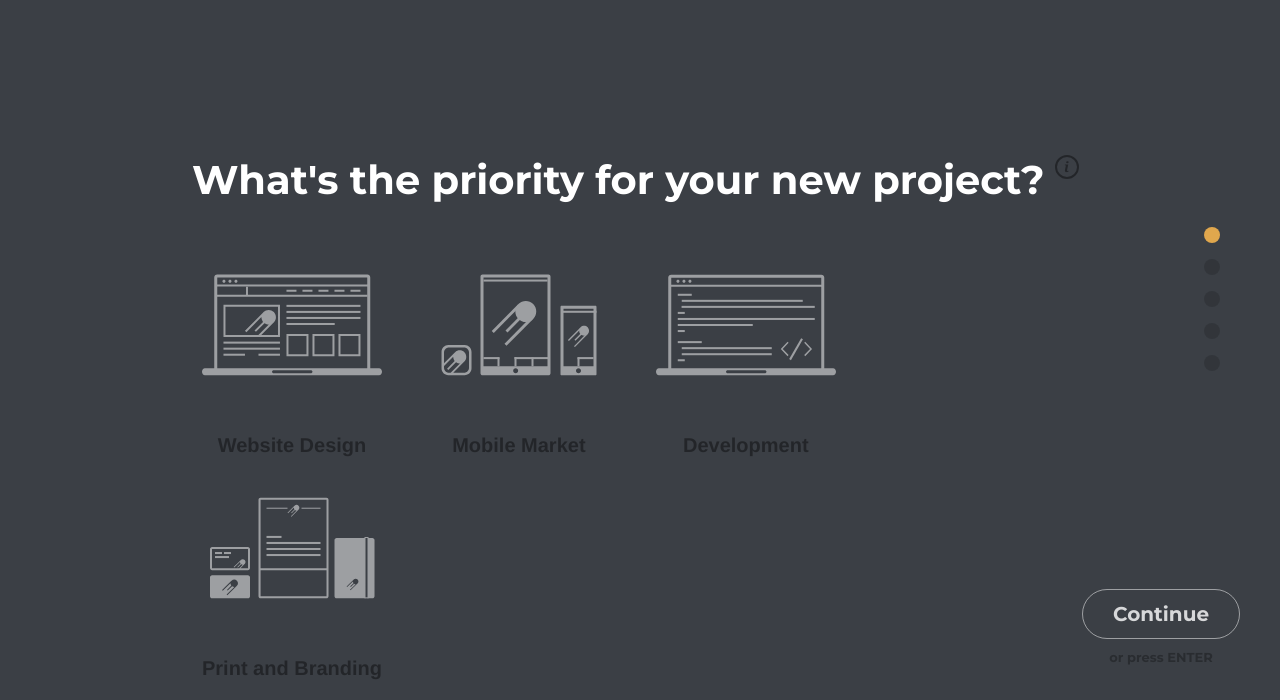
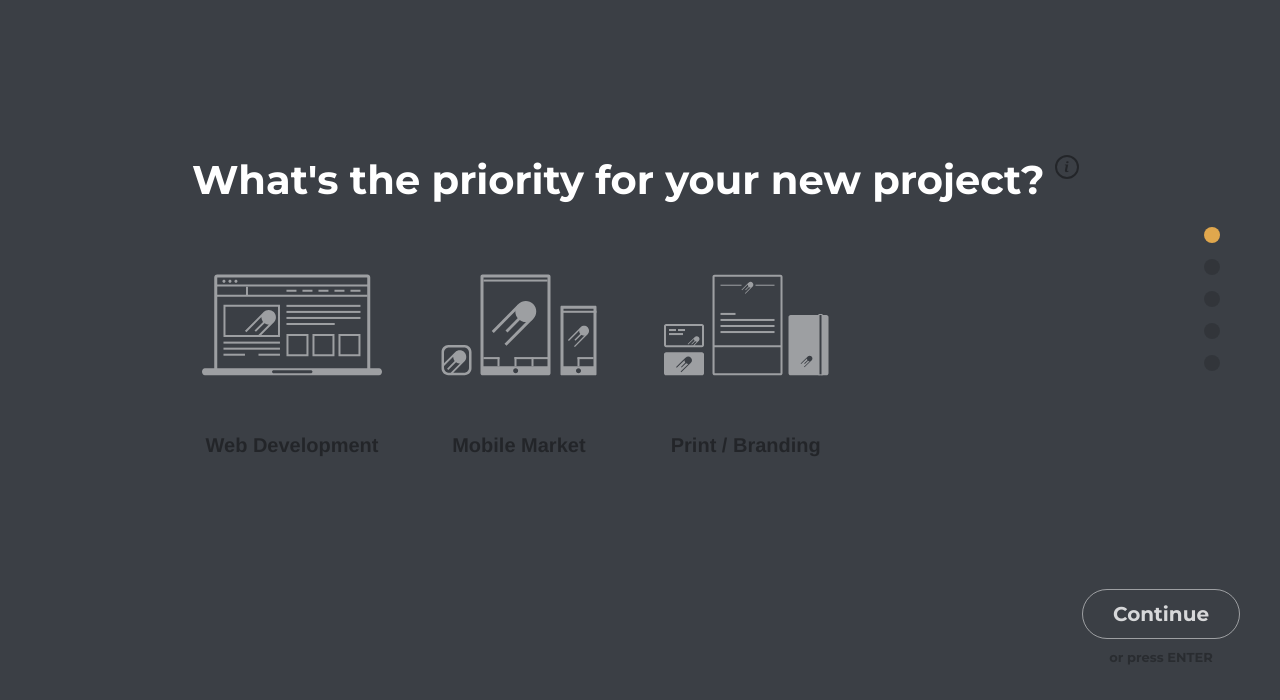
Before and after one commit to tretten/site-kit42, a plain HTML site: page index.html in a window 1280 px wide. Shown: the part 101-801 px from the top of the page. Drawn offline with Linux system fonts and the light colour scheme.

Commit message:
~ copy on services

```diff
--- a/index.html
+++ b/index.html
@@ -28,10 +28,10 @@
 						<li data-input-trigger>
 							<label class="fs-field-label fs-anim-upper" for="q3" data-info="This will help us know what kind of service you need">What's the priority for your new project?</label>
 							<div class="fs-radio-group fs-radio-custom clearfix fs-anim-lower">
-								<span><input id="q3b" name="q3" type="radio" value="1"/><label for="q3b" class="radio-design">Website Design</label></span>
+								<span><input id="q3b" name="q3" type="radio" value="1"/><label for="q3b" class="radio-design">Web Development</label></span>
 								<span><input id="q3a" name="q3" type="radio" value="3"/><label for="q3a" class="radio-mobile">Mobile Market</label></span>
-								<span><input id="q3c" name="q3" type="radio" value="2"/><label for="q3c" class="radio-development">Development</label></span>
-								<span><input id="q3d" name="q3" type="radio" value="4"/><label for="q3d" class="radio-print">Print and Branding</label></span>
+<!-- 								<span><input id="q3c" name="q3" type="radio" value="2"/><label for="q3c" class="radio-development">Development</label></span> -->
+								<span><input id="q3d" name="q3" type="radio" value="4"/><label for="q3d" class="radio-print">Print / Branding</label></span>
 							</div>
 						</li>
 						<li>
```
